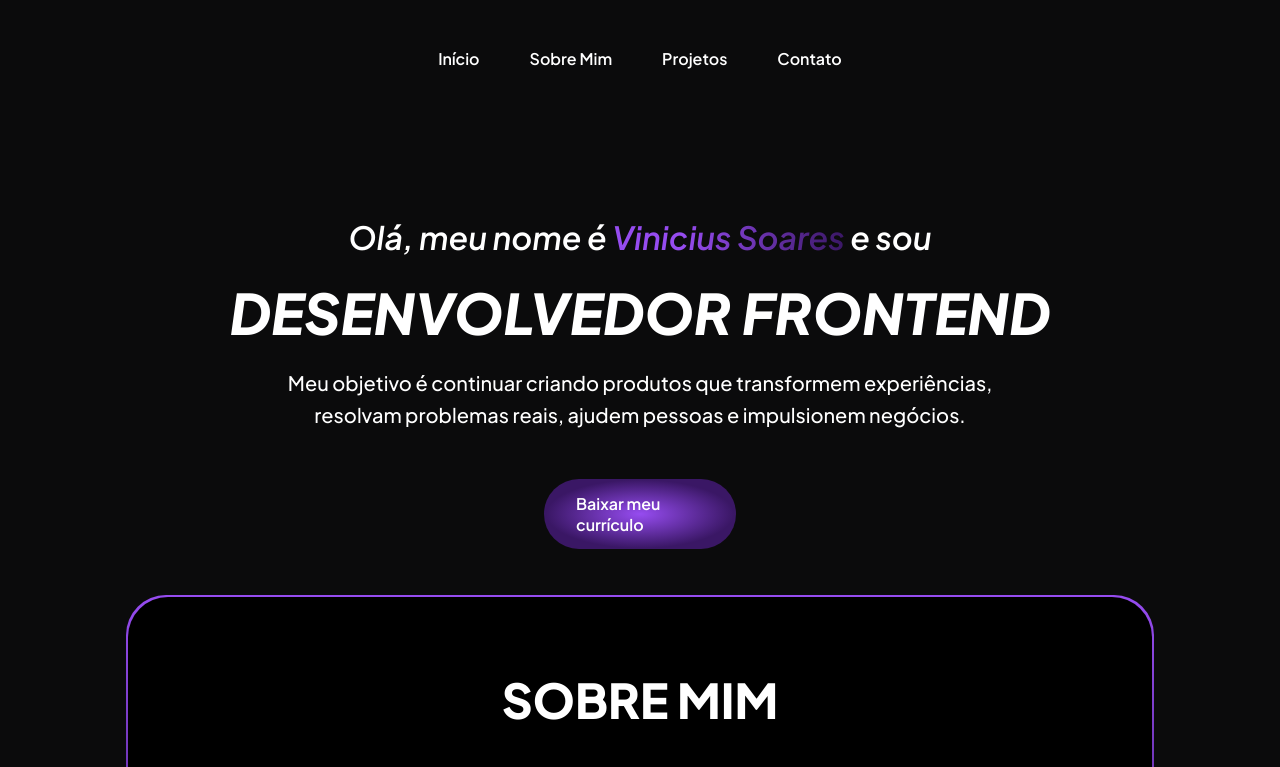
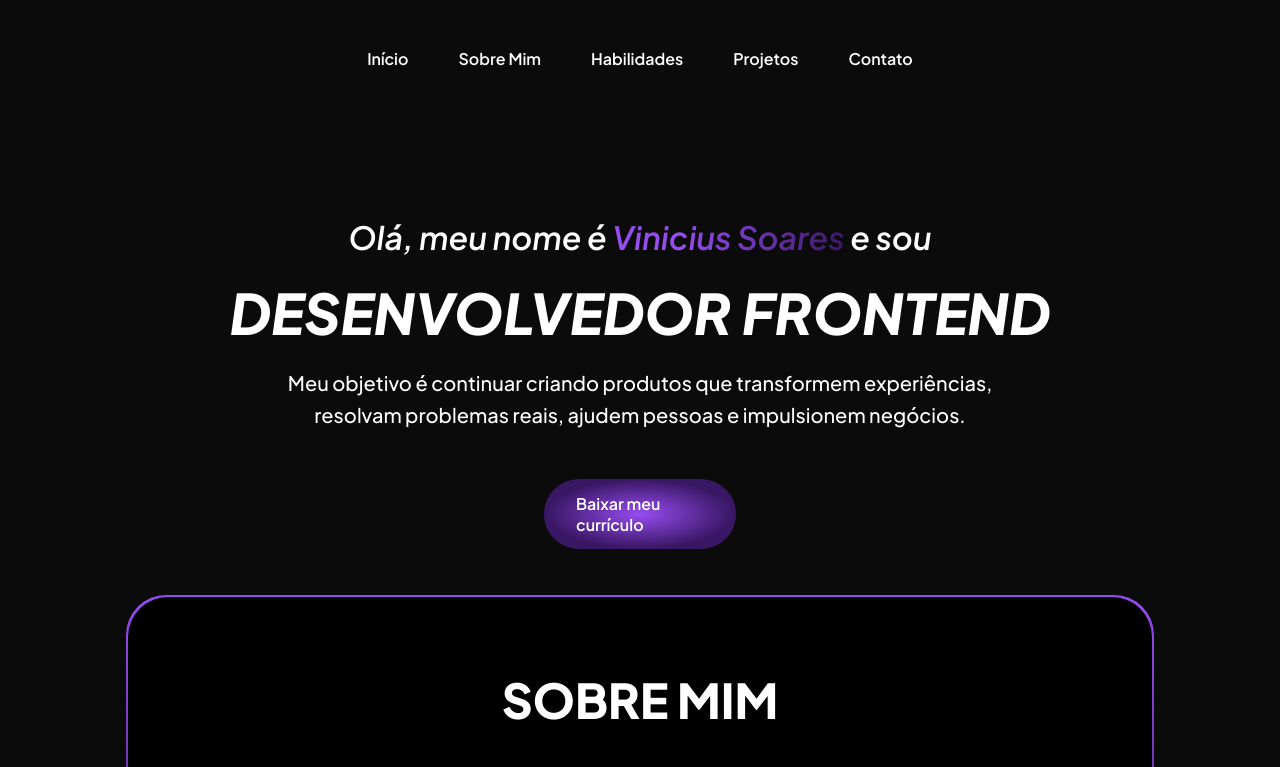
Before and after one commit to VinnySoares12/Portfolio, a plain HTML site: page index.html in a window 1280 px wide. Shown: the top 767 px of the page. Drawn offline with Linux system fonts and the light colour scheme.

Commit message:
feat: Adding skills topic

```diff
--- a/index.html
+++ b/index.html
@@ -16,6 +16,9 @@
         </ul>
         <ul>
           <a href="#Sobre" class="line">Sobre Mim</a>
+        </ul>
+        <ul>
+          <a href="#" class="line">Habilidades</a>
         </ul>
         <ul>
           <a href="#Projetos" class="line">Projetos</a>
```
